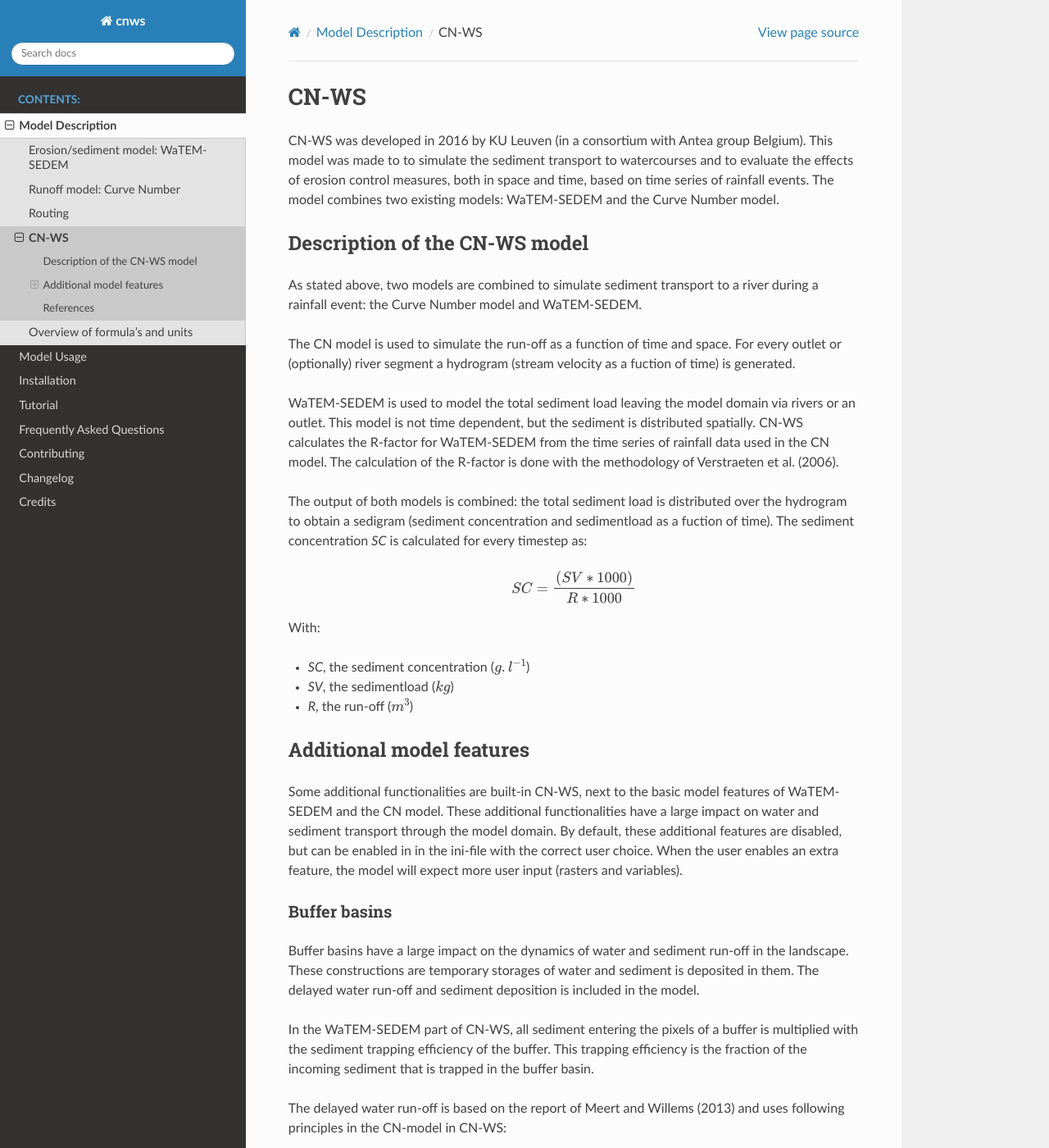
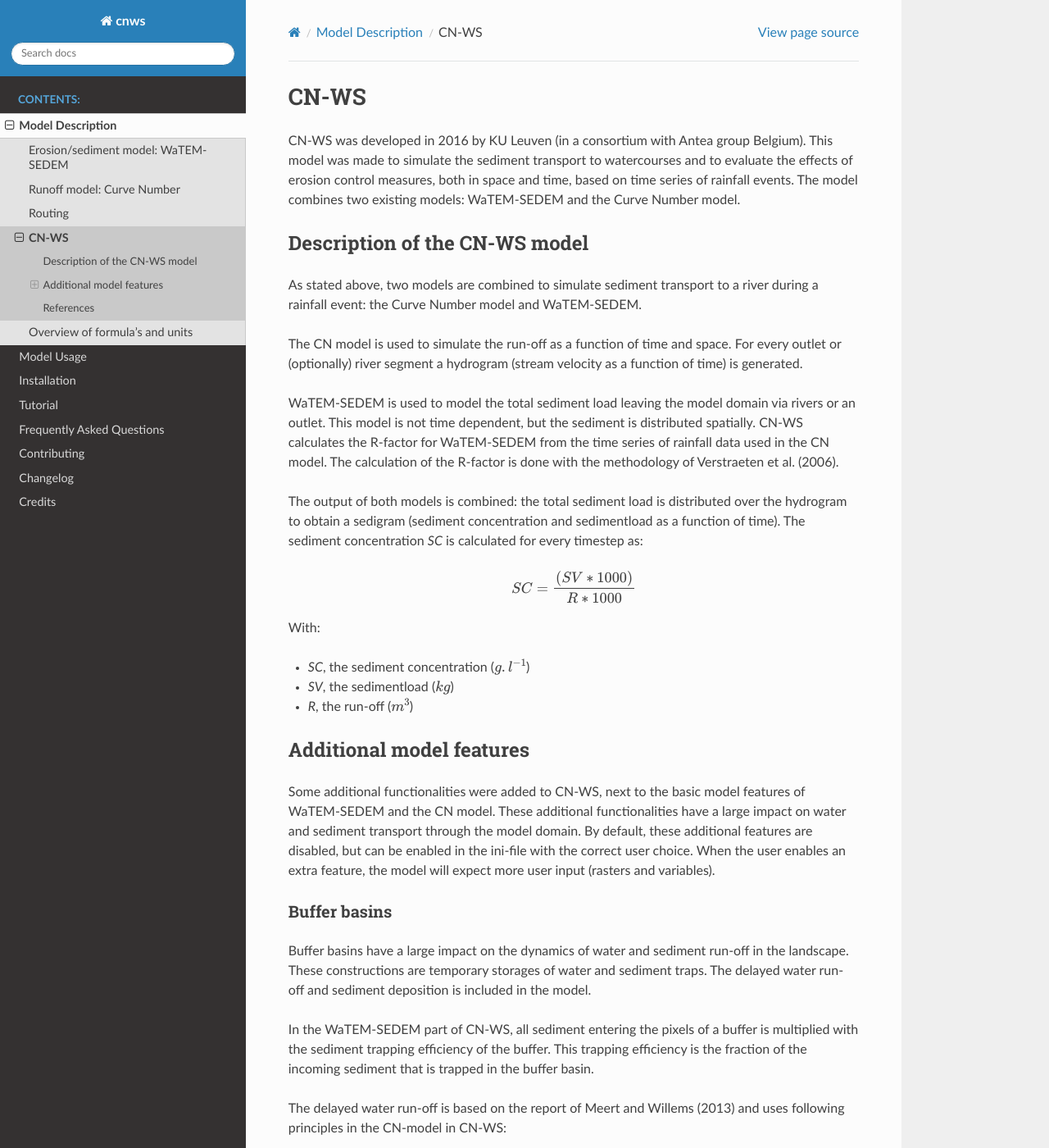
Before and after one commit to watem-sedem/watem-sedem, a Sphinx documentation site: the page built from docs/cn-ws.rst, in a window 1280 px wide and 1400 px high. Shown: the whole window at 82% size. Built offline with Sphinx 7.4.7 and the Read the Docs theme 2.0.0, drawn with Linux system fonts in a browser that asks for light colours; some of the changed text lies outside the part shown.

Commit message:
Textual changes in cn-ws.rst, as proposed in review

```diff
--- a/docs/cn-ws.rst
+++ b/docs/cn-ws.rst
@@ -19,7 +19,7 @@ river during a rainfall event: the Curve Number model and WaTEM-SEDEM.
 
 The CN model is used to simulate the run-off as a function of time and space.
 For every outlet or (optionally) river segment a hydrogram (stream velocity as a
-fuction of time) is generated.
+function of time) is generated.
 
 WaTEM-SEDEM is used to model the total sediment load leaving the model domain
 via rivers or an outlet. This model is not time dependent, but the sediment is
@@ -30,7 +30,7 @@ R-factor is done with the methodology of Verstraeten et al.
 
 The output of both models is combined: the total sediment load is distributed
 over the hydrogram to obtain a sedigram (sediment concentration and sedimentload
-as a fuction of time). The sediment concentration *SC* is calculated for every
+as a function of time). The sediment concentration *SC* is calculated for every
 timestep as:
 
 .. math::
@@ -45,10 +45,10 @@ With:
 Additional model features
 =========================
 
-Some additional functionalities are built-in CN-WS, next to the basic model
+Some additional functionalities were added to CN-WS, next to the basic model
 features of WaTEM-SEDEM and the CN model. These additional functionalities have
 a large impact on water and sediment transport through the model domain. By
-default, these additional features are disabled, but can be enabled in in the
+default, these additional features are disabled, but can be enabled in the
 ini-file with the correct user choice. When the user enables an extra feature,
 the model will expect more user input (rasters and variables).
 
@@ -59,7 +59,7 @@ Buffer basins
 
 Buffer basins have a large impact on the dynamics of water and sediment run-off
 in the landscape. These constructions are temporary storages of water and
-sediment is deposited in them. The delayed water run-off and sediment deposition
+sediment traps. The delayed water run-off and sediment deposition
 is included in the model.
 
 In the WaTEM-SEDEM part of CN-WS, all sediment entering the pixels of a buffer
@@ -84,22 +84,22 @@ Where:
   buffer basin :math:`(m)`
 - :math:`H_{dam}` is the height of the dam of the buffer basin :math:`(m)`
 - :math:`V_{basin}` is the maximum volume of water that can be trapped in the
-  bufferbasin (:math:`m^{3}`).
+  buffer basin (:math:`m^{3}`).
 
-Two cases exist. A first case can be defined as when the watervolume in the
+Two cases exist. A first case can be defined as when the water volume in the
 buffer basin is larger than :math:`V_{dead}`, but smaller than :math:`V_{basin}`,
-the water will flow through the discharge pipe acording to
+the water will flow through the discharge pipe according to
 
 .. math::
     R(t) = (Q_{max}.\sqrt{\frac{V(t)}{V_{basin} - V_{dead}}}).dt
 
 where:
 
-- :math:`R(t)` is the amount of run-off during timestep t (:math:`m^{3}`)
-- :math:`Q_{max}` is the maximum discharge (:math:`m^{3} s^{-1}`)
-- :math:`V(t)`, the volume of water present in the buffer basin at timestep t
+- :math:`R(t)`: the amount of run-off during timestep t (:math:`m^{3}`)
+- :math:`Q_{max}`: the maximum discharge (:math:`m^{3} s^{-1}`)
+- :math:`V(t)`: the volume of water present in the buffer basin at timestep t
   (:math:`m^{3}`)
-- :math:`dt`, the timestep :math:`(s)`
+- :math:`dt`: the timestep :math:`(s)`
 
 :math:`Q_{max}` is calculated for every buffer basin according to
 
@@ -125,7 +125,7 @@ A second case arises when the watervolume in the buffer basin is larger than
 
 Where:
 
-- :math:`W_{dam}` is the width of the overflow on the bufferbasin dam :math:`(m)`
+- :math:`W_{dam}` is the width of the overflow on the buffer basin dam :math:`(m)`
 - :math:`h` is the height of the water above the overflow :math:`(m)` and is calculated
   for every timestep by:
 
```
Also changed, not shown: other parts of docs/cn-ws.rst (+3 -3 lines).
